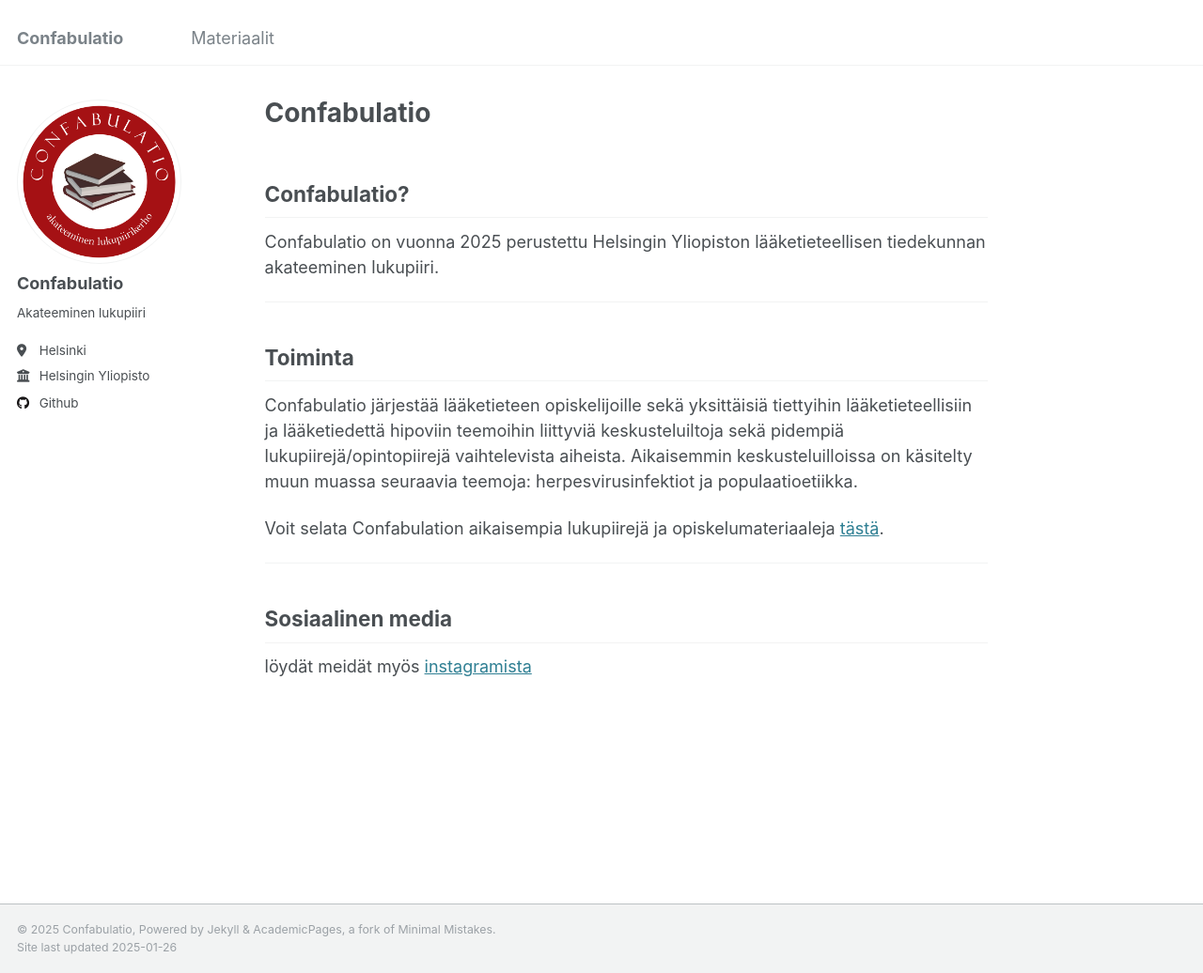
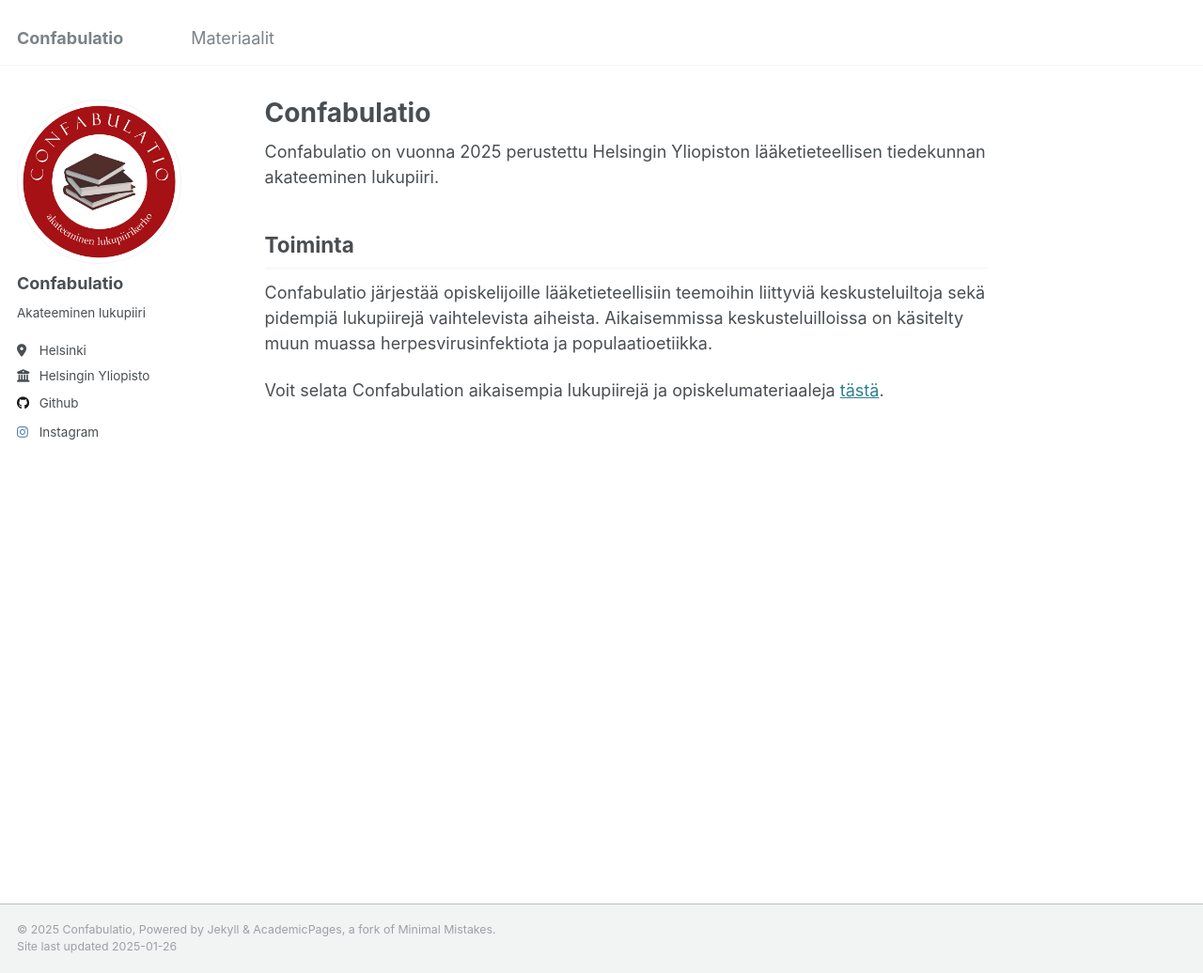
Before and after one commit to alex-halme/confabulatio, a Jekyll site: the page built from _pages/about.md, in a window 1280 px wide and 1036 px high. Shown: the whole window at 94% size. Built offline with Jekyll 4.4.1, drawn with Linux system fonts in a browser that asks for light colours.

Commit message:
Added Instagram to the sidebar and cleaned up the front page.

```diff
--- a/_config.yml
+++ b/_config.yml
@@ -56,7 +56,7 @@ author:
   goodreads        : # Username
   google_plus      : # Username
   keybase          : # Username
-  instagram        : # Username
+  instagram        : confabulatio
   lastfm           : # Username
   linkedin         : # Username
   mastodon         : # URL
--- a/_pages/about.md
+++ b/_pages/about.md
@@ -6,19 +6,10 @@ redirect_from:
   - /about/
   - /about.html
 ---
-## Confabulatio?
 
 Confabulatio on vuonna 2025 perustettu Helsingin Yliopiston lääketieteellisen tiedekunnan akateeminen lukupiiri.
 
----
-
 ## Toiminta
-
-Confabulatio järjestää lääketieteen opiskelijoille sekä yksittäisiä tiettyihin lääketieteellisiin ja lääketiedettä hipoviin teemoihin liittyviä keskusteluiltoja sekä pidempiä lukupiirejä/opintopiirejä vaihtelevista aiheista. Aikaisemmin keskusteluilloissa on käsitelty muun muassa seuraavia teemoja: herpesvirusinfektiot ja populaatioetiikka.
+Confabulatio järjestää opiskelijoille lääketieteellisiin teemoihin liittyviä keskusteluiltoja sekä pidempiä lukupiirejä vaihtelevista aiheista. Aikaisemmissa keskusteluilloissa on käsitelty muun muassa herpesvirusinfektiota ja populaatioetiikka.
 
 Voit selata Confabulation aikaisempia lukupiirejä ja opiskelumateriaaleja [tästä](/materiaalit).
-
----
-
-## Sosiaalinen media
-löydät meidät myös [instagramista](https://www.instagram.com/confabulatio/?utm_source=ig_web_button_share_sheet)
```
